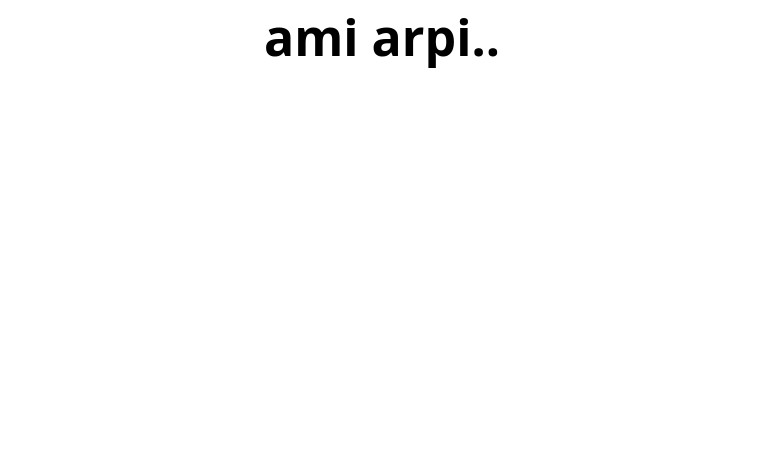
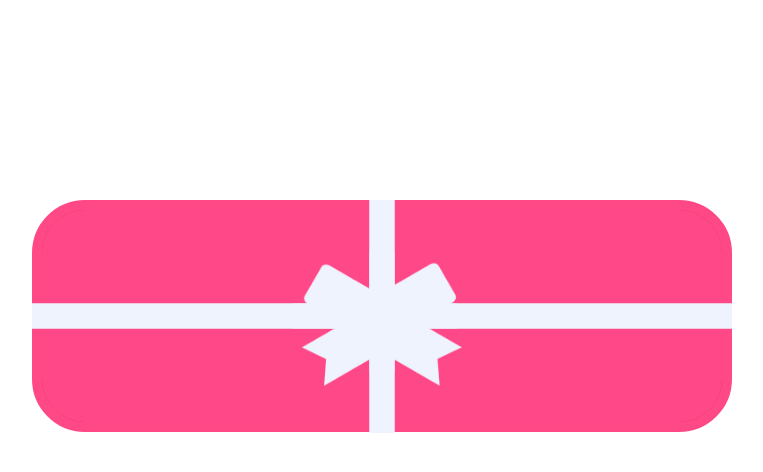
Before and after one commit to noorjsdivs/practice, a React (Create React App) app: page /sarjana in a window 1280 px wide. Shown: the top 472 px of the page, without its empty margins (258-1021 px from the left). Built offline with nearby package versions, Linux system fonts and the light colour scheme.

Commit message:
3nd commit

```diff
--- /dev/null
+++ b/src/components/Sarjana.css
@@ -0,0 +1,85 @@
+.container {
+	width: 1320px;
+	margin: 0 auto;
+}
+a {
+	display: inline-block;
+	text-decoration: none;
+}
+/* ==================================== */
+
+.mypage{
+  background: transparent;
+  height: 100vh;
+  overflow-y: hidden;
+}
+.innerbox{
+  position: relative;
+  margin:0 auto;
+  margin-top: 200px;
+  background-color:#CC376F;
+  width: 700px;
+  border-radius: 53px;
+  border: 10px solid #ff4986;
+}
+
+.innermsg{
+  color: #fff;
+  font-size: 42px;
+  padding: 43px 0px;
+}
+span{
+  font-size: 30px;
+}
+.cover{
+  position: absolute;
+  background-color: #FF4888;
+  width: 100%;
+  height: 100%;
+  border-radius: 43px;
+}
+.cover ::after{
+  content: "";
+  background-color: #EEF3FD;
+  width: 103%;
+  height: 25px;
+  position: absolute;
+  top: 50%;
+  left: -10px;
+  transform: translateY(-50%);
+}
+.cover ::before{
+  content: "";
+  background-color: #EEF3FD;
+  width: 25px;
+  height: 110%;
+  position: absolute;
+  top: -10px;
+  left: 50%;
+  transform: translateX(-50%);
+}
+.rope{
+  background-color: transparent;
+  height: 110px;
+  width: 160px;
+  position: absolute;
+  top: 50%;
+  left: 50%;
+  transform: translate(-50%,-50%);
+}
+.coveranimation{
+  animation: switch 2s;
+  animation-fill-mode: forwards;
+}
+@keyframes switch{
+  from{
+    position: absolute;
+    top: -80px;
+    left: -70px;
+  }
+  to{
+    position: absolute;
+    top: 500px;
+    left: -70px;
+  }
+}
--- a/src/components/Sarjana.js
+++ b/src/components/Sarjana.js
@@ -1,9 +1,44 @@
-import React from "react";
+import React, { useState } from "react";
+import "./Sarjana.css";
+import PublicOpinionIcon from '@rsuite/icons/PublicOpinion';
+import middlerope from '../assets/images/sarjana/middlerope.jpg'
 
 const Sarjana = () => {
-  return (
+let [msgopen,setMsgopen] = useState(false)
+
+const handleopen =()=>{
+  setMsgopen(true)
+}
+
+return (
     <>
-      <h1>ami arpi..</h1>
+     <div className="mypage">
+            <div className="innerbox" >
+
+            {msgopen?
+              <>
+              <div className="cover coveranimation " onClick={handleopen}>
+                <div className="hrope" ></div>
+                <div className="vrope" ></div>
+                <div className="rope"><img src={middlerope} /></div>
+              </div>
+              <h1 className="innermsg" ><span>MERN 2103</span> <br/> EID MUBARAK</h1>
+              </>
+              :
+              <>
+              <div className="cover" onClick={handleopen}>
+                <div className="hrope" ></div>
+                <div className="vrope" ></div>
+                <div className="rope"><img src={middlerope} /></div>
+              </div>
+              <h1 className="innermsg" ><span>MERN 2103</span> <br/> EID MUBARAK</h1>
+              </>
+            }
+
+{/* It's a messenger text featurejshjhsh chhchshdch bbchdgjhsd mjjjjjjjjgj */}
+
+            </div>
+     </div>
     </>
   );
 };
```
Also changed, not shown: src/assets/images/sarjana/middlerope.jpg (added).
